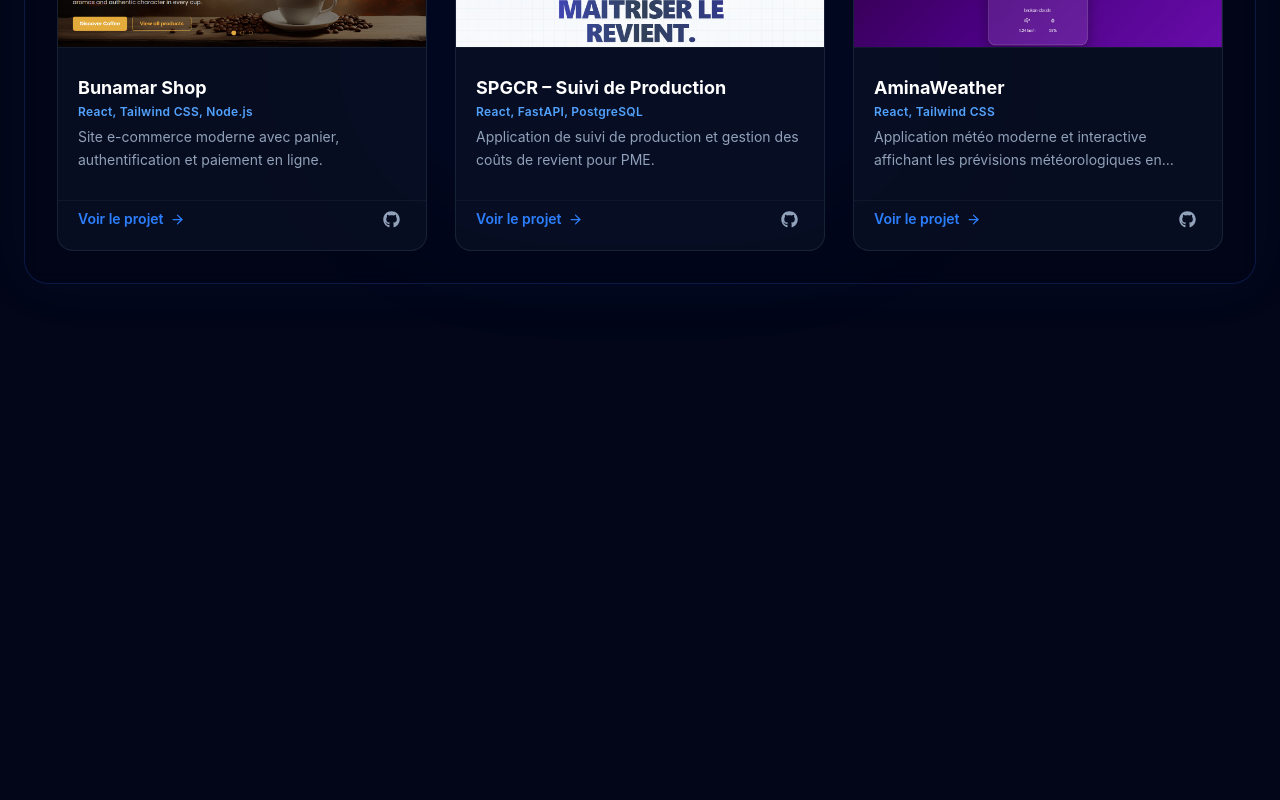
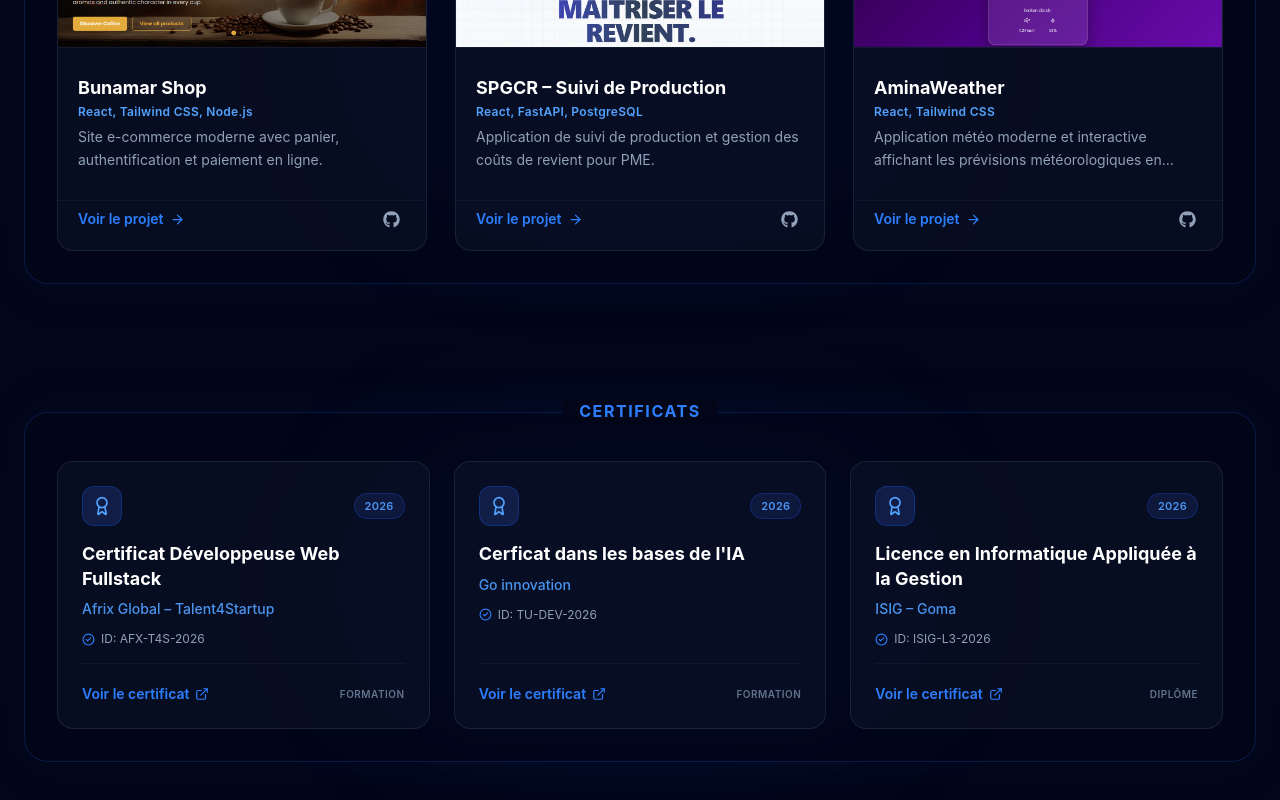
Before and after one commit to Aminazabona/Portfolioaminazabona, a React (Vite) app: page / in a window 1280 px wide. Shown: the part 1926-2726 px from the top of the page. Before the commit the page ends 2274 px from the top, so only its background shows below. Built offline with nearby package versions, Linux system fonts and the light colour scheme.

Commit message:
feat:finish certificat section

```diff
--- a/src/App.jsx
+++ b/src/App.jsx
@@ -4,6 +4,7 @@
 import Skills from './components/Skills';
 import Experience from './components/Experience';
 import Projects from './components/Projects';
+import Certificates from './components/Certificates';
 
 export default function App() {
   return (
@@ -14,6 +15,7 @@
         <Skills />
         <Experience />
         <Projects />
+        <Certificates />
       </main>
     </div>
   );
--- /dev/null
+++ b/src/components/CertificateCard.jsx
@@ -0,0 +1,60 @@
+import React from 'react';
+import { motion } from 'motion/react';
+import { Award, ExternalLink, CheckCircle2 } from 'lucide-react';
+
+const CertificateCard = ({ cert, index }) => {
+  return (
+    <motion.div
+      initial={{ opacity: 0, y: 25 }}
+      whileInView={{ opacity: 1, y: 0 }}
+      viewport={{ once: true }}
+      transition={{ duration: 0.5, delay: index * 0.15 }}
+      className="group relative flex flex-col justify-between p-6 rounded-2xl bg-slate-900/50 border border-slate-800/80 hover:border-blue-500/40 transition-all duration-300 hover:-translate-y-1 hover:shadow-[0_0_30px_rgba(37,99,235,0.12)]"
+    >
+      <div>
+        {/* En-tête : Icône Award et badge année */}
+        <div className="flex items-center justify-between gap-3 mb-4">
+          <div className="w-10 h-10 rounded-xl bg-blue-950/70 border border-blue-600/30 flex items-center justify-center text-blue-400 group-hover:scale-110 group-hover:border-blue-500 transition-all duration-300">
+            <Award size={20} />
+          </div>
+          <span className="text-[11px] font-semibold text-blue-400/90 bg-blue-950/50 border border-blue-800/40 px-2.5 py-1 rounded-full tracking-wide">
+            {cert.year}
+          </span>
+        </div>
+
+        {/* Titre du certificat */}
+        <h3 className="text-base sm:text-lg font-bold text-white mb-2 leading-snug group-hover:text-blue-300 transition-colors">
+          {cert.title}
+        </h3>
+
+        {/* Organisme émetteur */}
+        <p className="text-xs sm:text-sm font-medium text-blue-400/90 mb-3">
+          {cert.issuer}
+        </p>
+
+        {/* Identifiant de certification */}
+        <div className="flex items-center gap-1.5 text-xs text-slate-400">
+          <CheckCircle2 size={13} className="text-blue-500 shrink-0" />
+          <span>ID: {cert.credentialId}</span>
+        </div>
+      </div>
+
+      {/* Action / Lien d'accès en bas */}
+      <div className="pt-5 mt-4 border-t border-white/[0.04] flex items-center justify-between">
+        <a
+          href={cert.link}
+          className="inline-flex items-center gap-1.5 text-xs sm:text-sm font-semibold text-blue-500 hover:text-blue-400 transition-all group-hover:translate-x-1"
+        >
+          <span>Voir le certificat</span>
+          <ExternalLink size={14} />
+        </a>
+
+        <span className="text-[10px] text-slate-500 uppercase tracking-wider font-semibold">
+          {cert.badgeLabel}
+        </span>
+      </div>
+    </motion.div>
+  );
+};
+
+export default CertificateCard;
--- /dev/null
+++ b/src/components/Certificates.jsx
@@ -0,0 +1,40 @@
+import React from 'react';
+import { motion } from 'motion/react';
+import { certificates } from '../data/certificates';
+import CertificateCard from './CertificateCard';
+
+const Certificates = () => {
+  return (
+    <section id="certificates" className="relative py-12 sm:py-16 overflow-hidden">
+      {/* Halo lumineux d'ambiance bleu nuit */}
+      <div className="absolute top-1/2 left-1/2 -translate-x-1/2 -translate-y-1/2 w-[600px] h-[350px] bg-blue-600/5 rounded-full blur-3xl pointer-events-none" />
+
+      {/* Conteneur principal (max-w-7xl mx-auto px-6) */}
+      <div className="max-w-7xl mx-auto px-6 relative z-10">
+        <motion.div
+          initial={{ opacity: 0, y: 35 }}
+          whileInView={{ opacity: 1, y: 0 }}
+          viewport={{ once: true, amount: 0.2 }}
+          transition={{ duration: 0.6, ease: 'easeOut' }}
+          className="relative border border-blue-900/40 rounded-3xl p-6 sm:p-8 pt-10 sm:pt-12 bg-slate-950/30 backdrop-blur-sm shadow-[0_0_50px_rgba(30,58,138,0.1)]"
+        >
+          {/* Titre centré qui coupe la bordure supérieure */}
+          <div className="absolute -top-3.5 left-1/2 -translate-x-1/2 px-4 bg-slate-950 flex items-center justify-center">
+            <h2 className="text-sm sm:text-base font-bold uppercase tracking-widest text-blue-500 whitespace-nowrap">
+              Certificats
+            </h2>
+          </div>
+
+          {/* Grille des 3 certificats (1 col mobile, 3 cols desktop) */}
+          <div className="grid grid-cols-1 md:grid-cols-3 gap-6">
+            {certificates.map((cert, index) => (
+              <CertificateCard key={cert.id} cert={cert} index={index} />
+            ))}
+          </div>
+        </motion.div>
+      </div>
+    </section>
+  );
+};
+
+export default Certificates;
--- /dev/null
+++ b/src/data/certificates.js
@@ -0,0 +1,29 @@
+export const certificates = [
+  {
+    id: "certif-talent4startup",
+    title: "Certificat Développeuse Web Fullstack",
+    issuer: "Afrix Global – Talent4Startup",
+    year: "2026",
+    credentialId: "AFX-T4S-2026",
+    link: "#",
+    badgeLabel: "Formation",
+  },
+  {
+    id: "certif-dev-web",
+    title: "Cerficat dans les bases de l'IA",
+    issuer: "Go innovation",
+    year: "2026",
+    credentialId: "TU-DEV-2026",
+    link: "#",
+    badgeLabel: "Formation",
+  },
+  {
+    id: "certif-isig",
+    title: "Licence en Informatique Appliquée à la Gestion",
+    issuer: "ISIG – Goma",
+    year: "2026",
+    credentialId: "ISIG-L3-2026",
+    link: "#",
+    badgeLabel: "Diplôme",
+  },
+];
```
